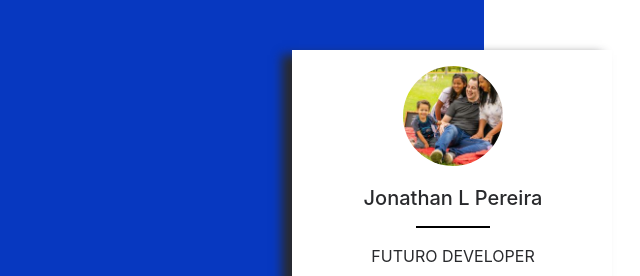
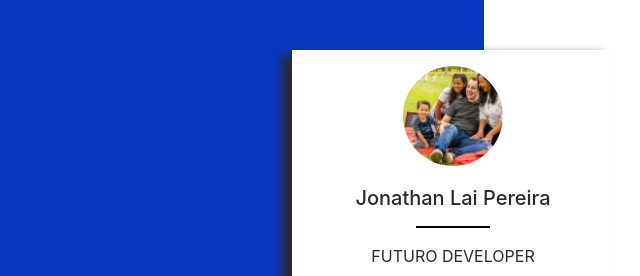
Before and after one commit to jolaipereira/curriculocodaijolaipereira, a plain HTML site: page codai-exemplo-curriculo-master/public/index.html in a window 1280 px wide. Shown: the top 276 px of the page, 28-668 px from the left. Drawn offline with nearby package versions, Linux system fonts and the light colour scheme.

Commit message:
corrigindo o nome

```diff
--- a/codai-exemplo-curriculo-master/public/index.html
+++ b/codai-exemplo-curriculo-master/public/index.html
@@ -24,7 +24,7 @@
                             <img src="../public/images/jonathan familia.jpg" class=" card-image" alt="imagem de perfil">
                         </div>
                         <div class="card-body">
-                            <h5 class="card-title" style="text-align: center;">Jonathan L Pereira</h5>
+                            <h5 class="card-title" style="text-align: center;">Jonathan Lai Pereira</h5>
                             <hr class="hr">
                             <p style="text-align: center;">FUTURO DEVELOPER</p>
 
```
